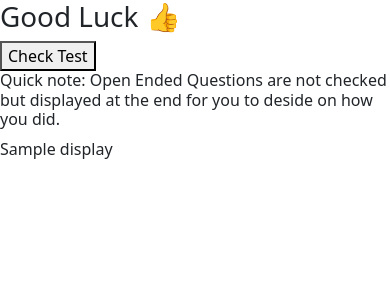
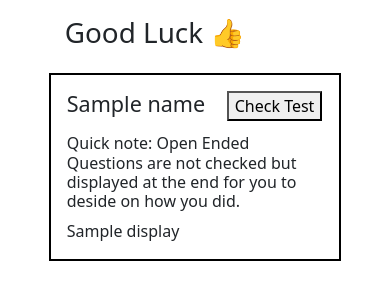
Before and after one commit to davidcloak/PracticeTestMaker, a Django app: template tombApp/templates/Test.html in a window 390 px wide. Shown: the top 300 px of the page. Run offline with Django 3.2, Linux system fonts and the light colour scheme; the template is opened without the code that fills it: most values are stand-ins (such as "Sample title", 1, 10 or a date in 2020); some libraries are stand-ins or nearby versions.

Commit message:
Test/Results cards updated test mobile

```diff
--- a/tombApp/templates/Test.html
+++ b/tombApp/templates/Test.html
@@ -11,20 +11,49 @@
     <style>
         textarea{
             width: 100%;
+            min-height: 10em;
+        }
+        #center{
+          width: 75%;
+          margin: auto;
+          padding: 1em;
         }
         .card{
-          width: 18rem;
+          width: 95%;
+          margin: auto;
+        }
+        .card-body p{
+          width: 100%;
+        }
+        form{
+          border: 2px solid black;
+        }
+        #info{
+          margin-bottom: 1em;
+          width: fit-content;
+        }
+        #info h4{
+          margin: 0;
+          display: inline-block;
+          margin-right: 1em;
+        }
+        #info button{
+          float: right;
         }
     </style>
 
     <title>Free Practice Test Taker :)</title>
   </head>
   <body>
-
-    <h1>Good Luck 👍</h1>
-    <form method="POST" action="/result">
+    <div id="center" style="border: 0px solid rgba(1,1,1,0);">
+      <h1>Good Luck 👍</h1>
+    </div>
+    <form method="POST" id="center" action="/result">
         {% csrf_token %}
-        <button name="name" value="{{name}}">Check Test</button>
+        <div id="info">
+          <h4>{{name}}</h4>
+          <button name="name" value="{{name}}">Check Test</button>
+        </div>
         <h6>Quick note: Open Ended Questions are not checked but displayed at the end for you to deside on how you did.</h6>
         {{ display|safe }}
     </form>
```
Also changed, not shown: tombApp/templates/result.html (+31 -3 lines), tombApp/views.py (+7 -7 lines).
